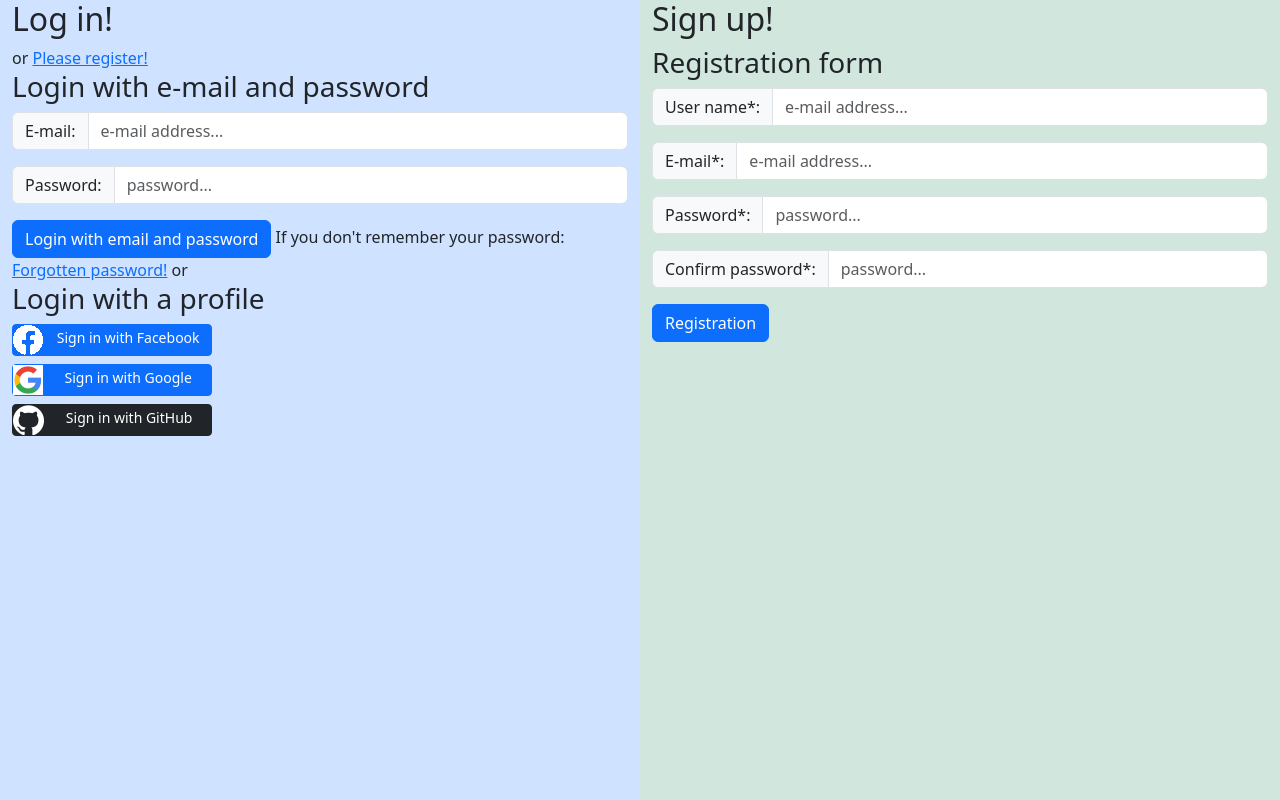
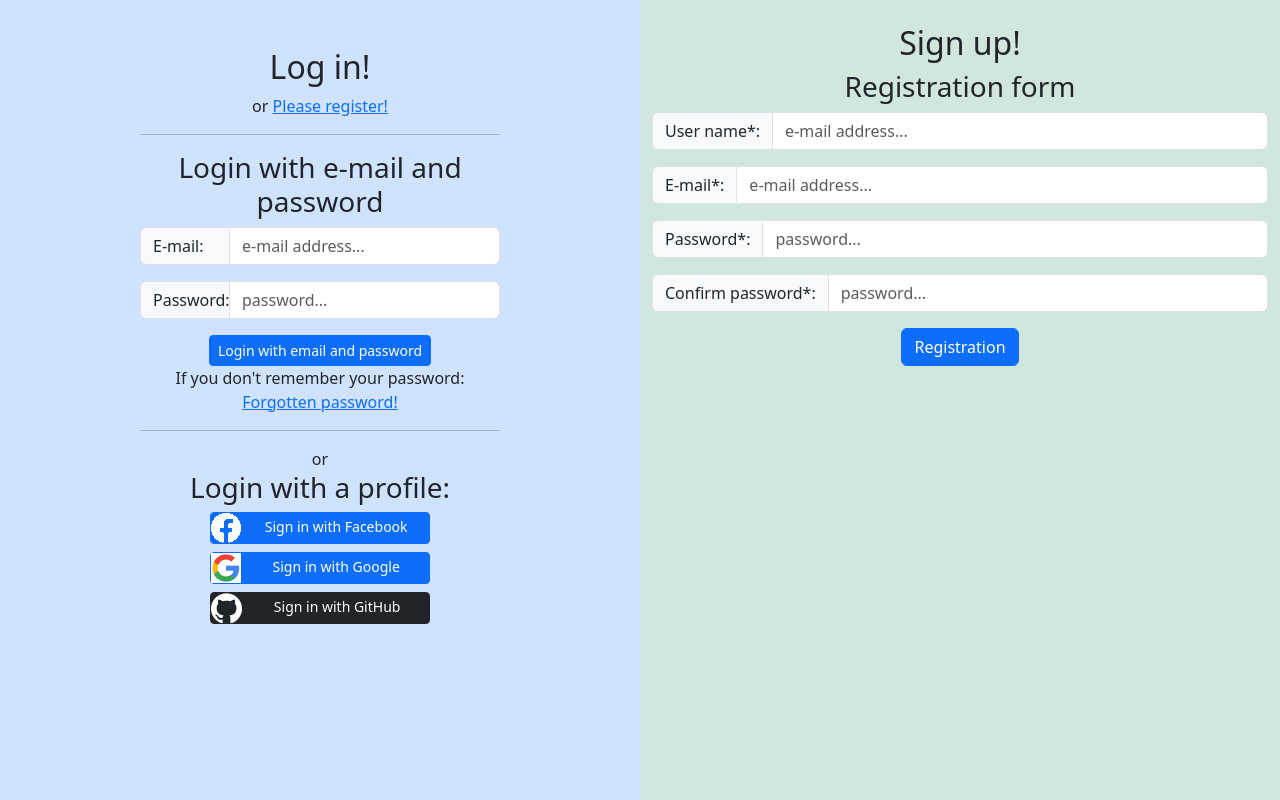
Before and after one commit to GboHalasz/learn_bootstrap_js_login_page, a plain HTML site: page index.html in a window 1280 px wide. Drawn offline with nearby package versions, Linux system fonts and the light colour scheme.

Commit message:
Styling the Login part.

```diff
--- a/index.html
+++ b/index.html
@@ -13,38 +13,45 @@
 
 <body>
     <div class="container-fluid">
-        <div class="row">
-            <div class="col-12 col-md-6 vh-100 bg-primary-subtle">
+        <div class="row text-center">
+            <div class="col-12 col-md-6 vh-100 bg-primary-subtle py-5">
                 <h2>Log in!</h2>
                 <span>or</span>
                 <a href="#">Please register!</a>
+
+                <form class="" style="max-width: 360px; margin: 0 auto;">
+                    <hr>
                     <h3>Login with e-mail and password</h3>
-
                     <!-- e-mail comp -->
                     <div class="input-group mb-3">
-                    <span class="input-group-text" id="email-add1">E-mail:</span>
+                        <span class="input-group-text w-25" id="email-add1">E-mail:</span>
                         <input type="email" id="logEmail" class="form-control" placeholder="e-mail address..."
                             aria-label="Email" aria-describedby="email-add1">
                     </div>
 
                     <!-- password comp -->
                     <div class="input-group mb-3">
-                    <span class="input-group-text" id="password-enter1">Password:</span>
+                        <span class="input-group-text w-25" id="password-enter1">Password:</span>
                         <input type="password" id="logPassword" class="form-control" placeholder="password..."
                             aria-label="Password" aria-describedby="password-enter1">
                     </div>
 
                     <!-- loginButton comp -->
-                <button type="button" id="LogBtn" class="btn btn-primary">Login with email and password</button>
+                    <button type="button" id="LogBtn" class="btn btn-primary btn-sm">Login with email and
+                        password</button>
 
+                    <div>
                         <span>If you don't remember your password:</span>
+                    </div>
                     <a href="#">Forgotten password!</a>
+
+                    <hr>
                     <span>or</span>
-                <h3>Login with a profile</h3>
-                <div style="max-width: 220px;">
+                    <h3>Login with a profile:</h3>
+                    <div class="d-inline-block" style="max-width: 220px;">
                         <!-- FB button -->
                         <button type="button" id="FbBtn" class="btn btn-primary btn-sm text-start p-0 mb-2"
-                        style="width: 200px;">
+                            style="width: 220px;">
                             <img src="./assets/pics/Facebook-logo-w30-circle.png" alt="facebook logo">
                             <span class="d-inline-block text-center" style="width: calc(100% - 35px);">
                                 Sign in with Facebook
@@ -52,7 +59,7 @@
                         </button>
                         <!-- Google button -->
                         <button type="button" id="GooBtn" class="btn btn-primary btn-sm text-start p-0 mb-2"
-                        style="width: 200px;">
+                            style="width: 220px;">
                             <div class="d-inline-block">
                                 <img src="./assets/pics/Google__G__Logo_wb_h30.png" alt="facebook logo">
                             </div>
@@ -62,7 +69,7 @@
                         </button>
                         <!-- GitHub button -->
                         <button type="button" id="GitBtn" class="btn btn-dark btn-sm text-start p-0 mb-2"
-                        style="width: 200px;">
+                            style="width: 220px;">
                             <div class="d-inline-block">
                                 <img src="./assets/pics/github-mark-white_h30.png" alt="facebook logo">
                             </div>
@@ -71,11 +78,11 @@
                             </span>
                         </button>
                     </div>
-
+                </form>
 
 
             </div>
-            <div class="col-12 col-md-6 vh-100 bg-success-subtle">
+            <div class="col-12 col-md-6 vh-100 bg-success-subtle py-4">
                 <h2>Sign up!</h2>
                 <h3>Registration form</h3>
 
```
Lines whose indentation alone changed are shown as unchanged.
